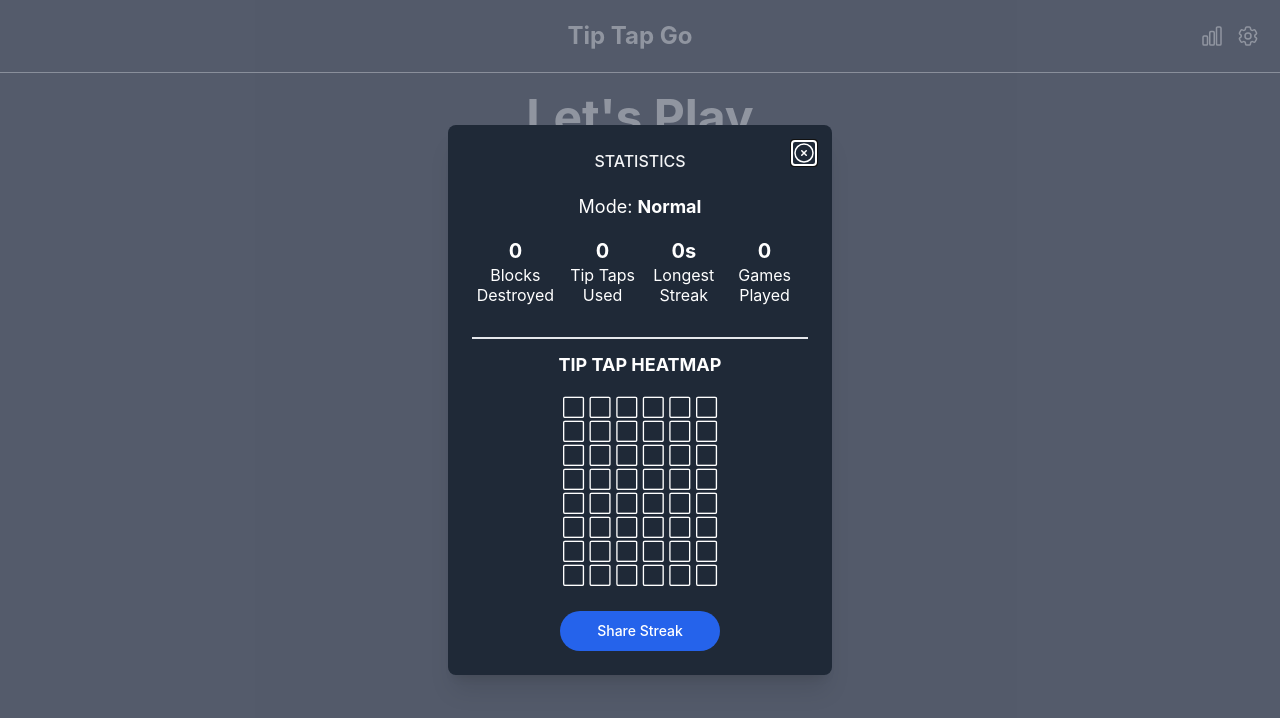
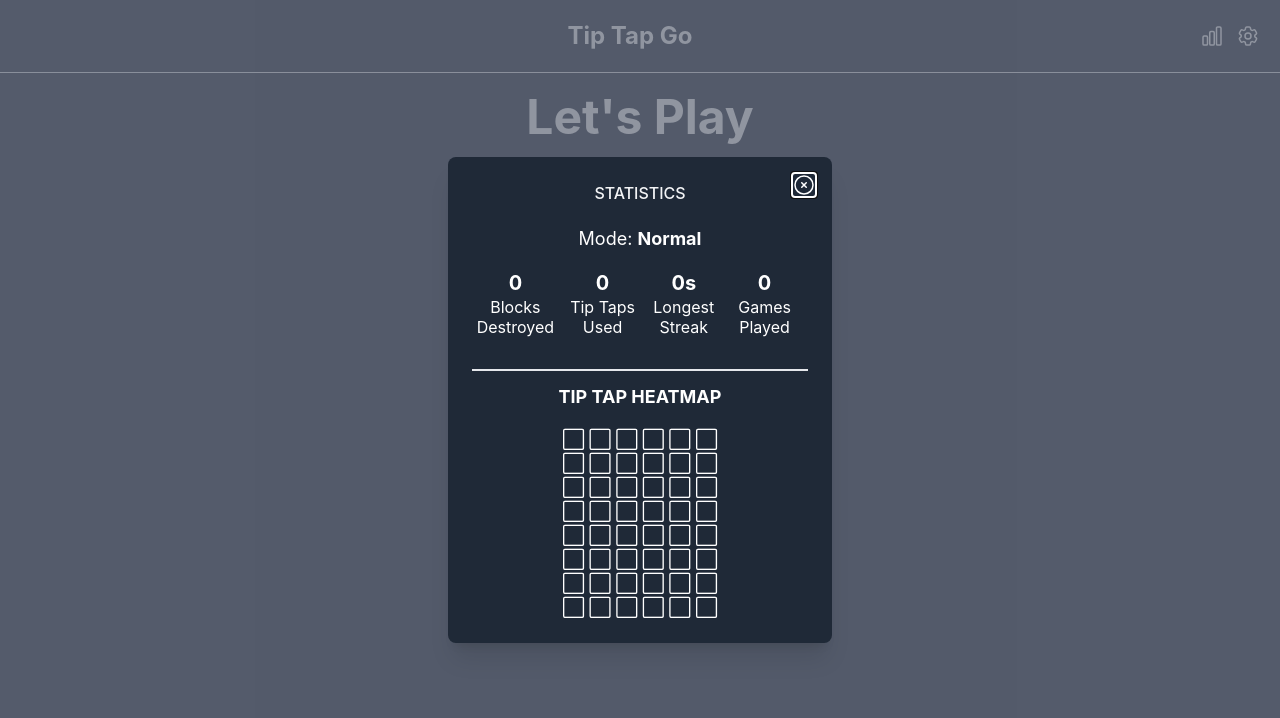
Before and after one commit to aaronguernsey/tip-tap-go, a Next.js app: page / in a window 1280 px wide. Both pictures are taken after a click on the icon 1212 px from the left and 36 px from the top of the page. Shown: the top 718 px of the page. Built offline with nearby package versions, Linux system fonts and the light colour scheme.

Commit message:
chore: add conditional rendering

```diff
--- a/components/StatsModal.tsx
+++ b/components/StatsModal.tsx
@@ -49,6 +49,7 @@ export const StatsModal = ({
               {HEATMAP_TITLE}
             </h2>
             <div className="whitespace-pre text-center">{heatmap}</div>
+            {currentStreak > 0 && (
               <div className="mt-6">
                 <Button
                   onClick={() => {
@@ -63,6 +64,7 @@ export const StatsModal = ({
                   {SHARE_TEXT}
                 </Button>
               </div>
+            )}
           </div>
         )}
 
--- a/lib/localStorage.ts
+++ b/lib/localStorage.ts
@@ -70,6 +70,7 @@ export const DEFAULT_GAME_STATS = {
   totalGamesPlayed: 0,
   totalTipTapsUsed: 0,
   longestStreak: 0,
+  currentStreak: 0,
 };
 
 /**
```
Lines whose indentation alone changed are shown as unchanged.
